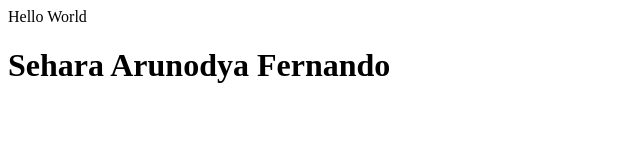
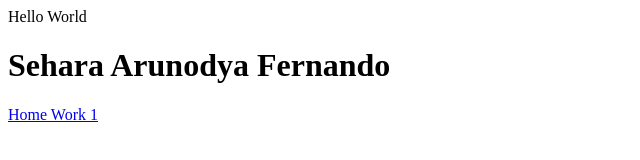
Before and after one commit to Sehara2002/Sehara2002.github.io, a plain HTML site: page index.html in a window 1280 px wide. Shown: the whole page, without its empty margins (0-640 px from the left). Drawn offline with Linux system fonts and the light colour scheme.

Commit message:
Update index.html

```diff
--- a/index.html
+++ b/index.html
@@ -4,4 +4,5 @@
 <body>
   <p>Hello World</p>
   <h1>Sehara Arunodya Fernando</h1>
+  <a href="HTML_Activity_02_225513L.html" target="_blank">Home Work 1</a>
 </body>
```
